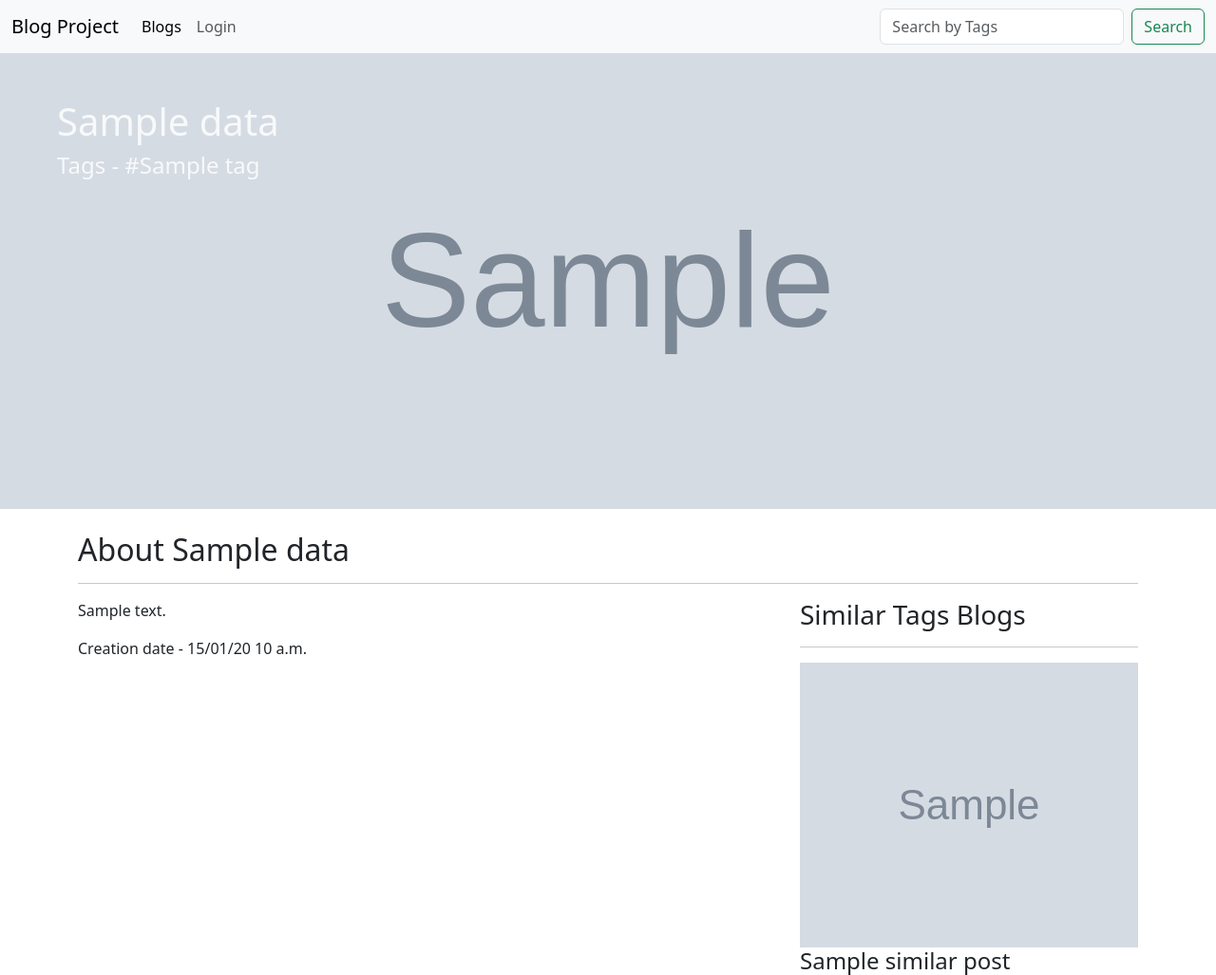
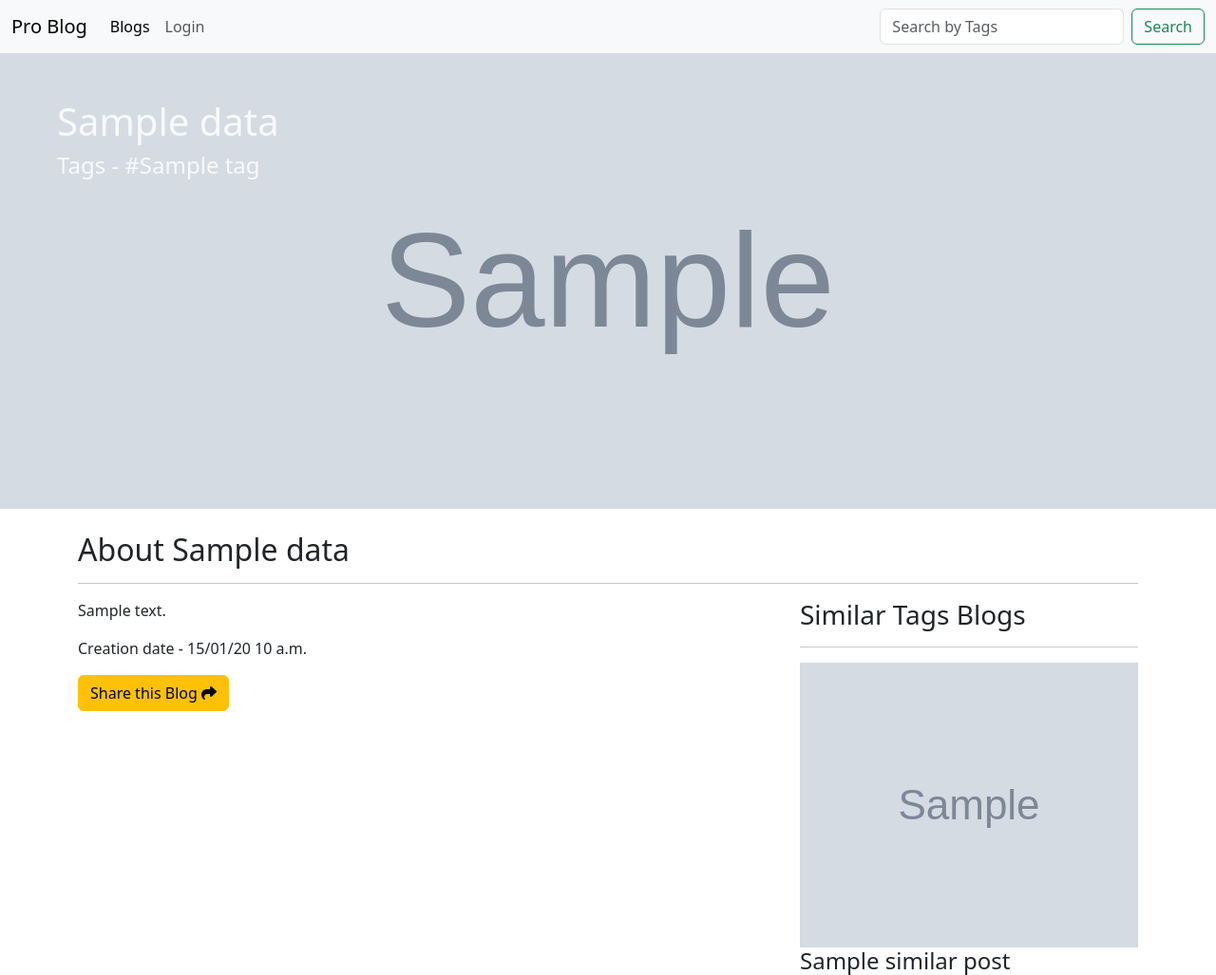
Before and after one commit to kunal-2668/BlogProject, a Django app: template templates/readmore.html in a window 1280 px wide. Shown: the top 1027 px of the page at 95% size. Run offline with Django 4.2, Linux system fonts and the light colour scheme; the template is opened without the code that fills it: most values are stand-ins (such as "Sample title", 1, 10 or a date in 2020); grey boxes marked "Sample" are stand-in pictures; data that the repository does not hold is empty.

Commit message:
shareEmail

```diff
--- a/templates/index.html
+++ b/templates/index.html
@@ -1,6 +1,6 @@
 {% extends 'base.html' %}
 
-<title>{% block title %} Home | Blog Project {% endblock %}</title>
+<title>{% block title %} Home | Pro Blog  {% endblock %}</title>
 
 {% block content %}
 
--- a/templates/navbar.html
+++ b/templates/navbar.html
@@ -1,6 +1,6 @@
 <nav class="navbar navbar-expand-lg bg-body-tertiary">
     <div class="container-fluid">
-      <a class="navbar-brand" href="{% url 'home' %}">Blog Project</a>
+      <a class="navbar-brand" href="{% url 'home' %}">Pro Blog</a>
       <button class="navbar-toggler" type="button" data-bs-toggle="collapse" data-bs-target="#navbarSupportedContent" aria-controls="navbarSupportedContent" aria-expanded="false" aria-label="Toggle navigation">
         <span class="navbar-toggler-icon"></span>
       </button>
--- a/templates/readmore.html
+++ b/templates/readmore.html
@@ -42,6 +42,12 @@
         <div class="col-lg-8">
             <p class="description">{{data.description|safe}}</p>
             <p>Creation date - {{data.created_at|date:"d/m/y"}} {{data.created_at|time:"P"}}</p>
+
+            <button type="button" class="btn btn-warning" data-bs-toggle="modal" data-bs-target="#sharemodal">
+                Share this Blog <i class="fa-solid fa-share"></i>
+              </button>
+
+
         </div>
         <div class="col-lg-4">
             {% if similar_posts %}
@@ -91,4 +97,31 @@
     {% endfor %}
 </div>
 
+<div class="modal fade" id="sharemodal" tabindex="-1" aria-labelledby="sharemodalLabel" aria-hidden="true">
+    <div class="modal-dialog">
+      <div class="modal-content">
+        <div class="modal-header">
+          <h1 class="modal-title fs-5" id="exampleModalLabel">Share This blog with your friends Via Email</h1>
+          <button type="button" class="btn-close" data-bs-dismiss="modal" aria-label="Close"></button>
+        </div>
+        <div class="modal-body">
+         <form action="{% url 'share' %}" method="post">
+            {% csrf_token %}
+            <label for="">Email</label>
+            <input type="email" name="email" placeholder="Enter Email to share this blog" class="form-control" id="" required>
+            <input type="text" name="slug" value="{{data.blog_slug}}" id="" hidden>
+            <textarea id="pagelink" name="pagelink" cols="30" rows="10" hidden></textarea>
+            <script>
+                document.getElementById('pagelink').innerHTML = window.location.href
+            </script>
+            <button class="btn btn-success" type="submit">Share</button>
+         </form>
+        </div>
+        <div class="modal-footer">
+          <button type="button" class="btn btn-secondary" data-bs-dismiss="modal">Close</button>
+          <button type="button" class="btn btn-primary">Save changes</button>
+        </div>
+      </div>
+    </div>
+  </div>
 {% endblock %}
--- a/webapp/urls.py
+++ b/webapp/urls.py
@@ -13,6 +13,7 @@ urlpatterns = [
     path('deleteComment/<str:slug>/<int:id>',deleteComment,name='deletecomment'),
     path('addcomment',addComment,name='addcomment'),
     path('search',Search,name='search'),
+    path('share',shareblog,name='share'),
     path('addlike/<str:slug>',add_remove_blog_like,name='addlike'),
 
 ]+ static(settings.MEDIA_URL,document_root = settings.MEDIA_ROOT)
```
Also changed, not shown: webapp/views.py (+27 -1 lines).
